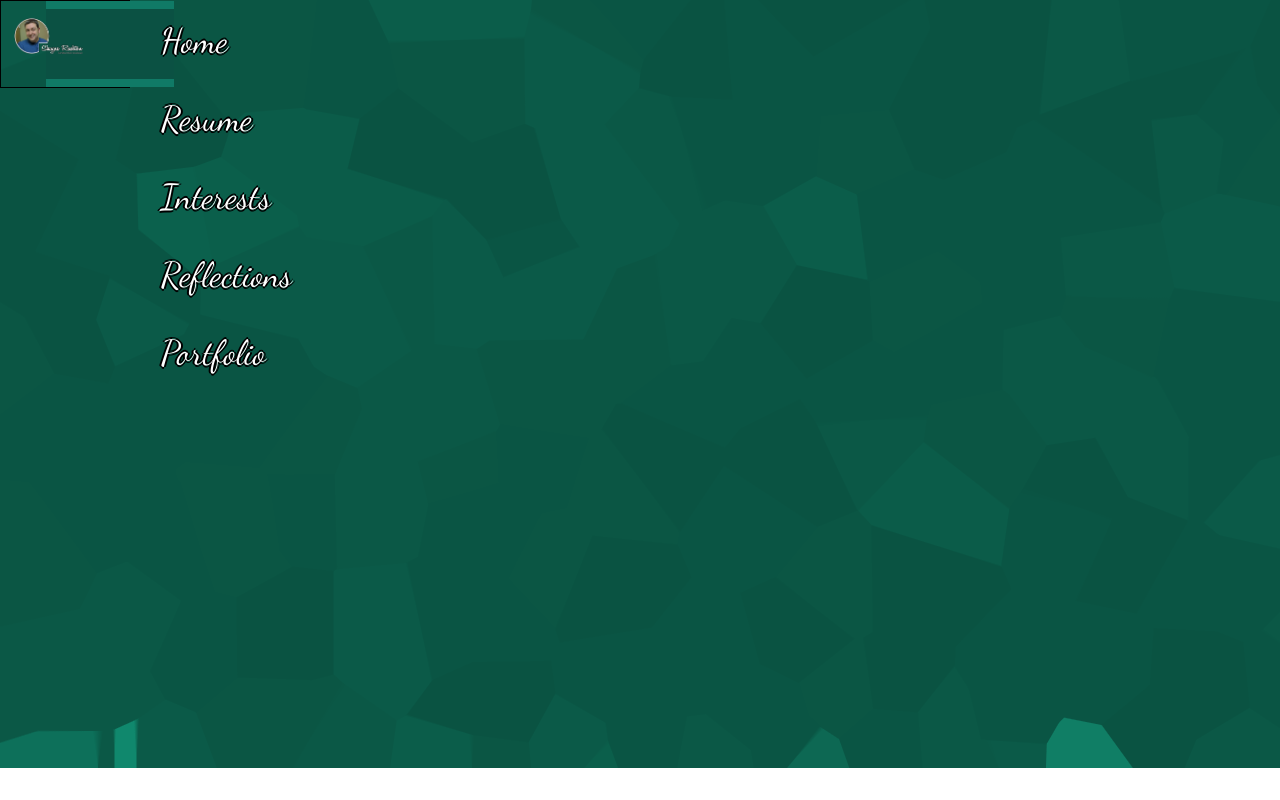
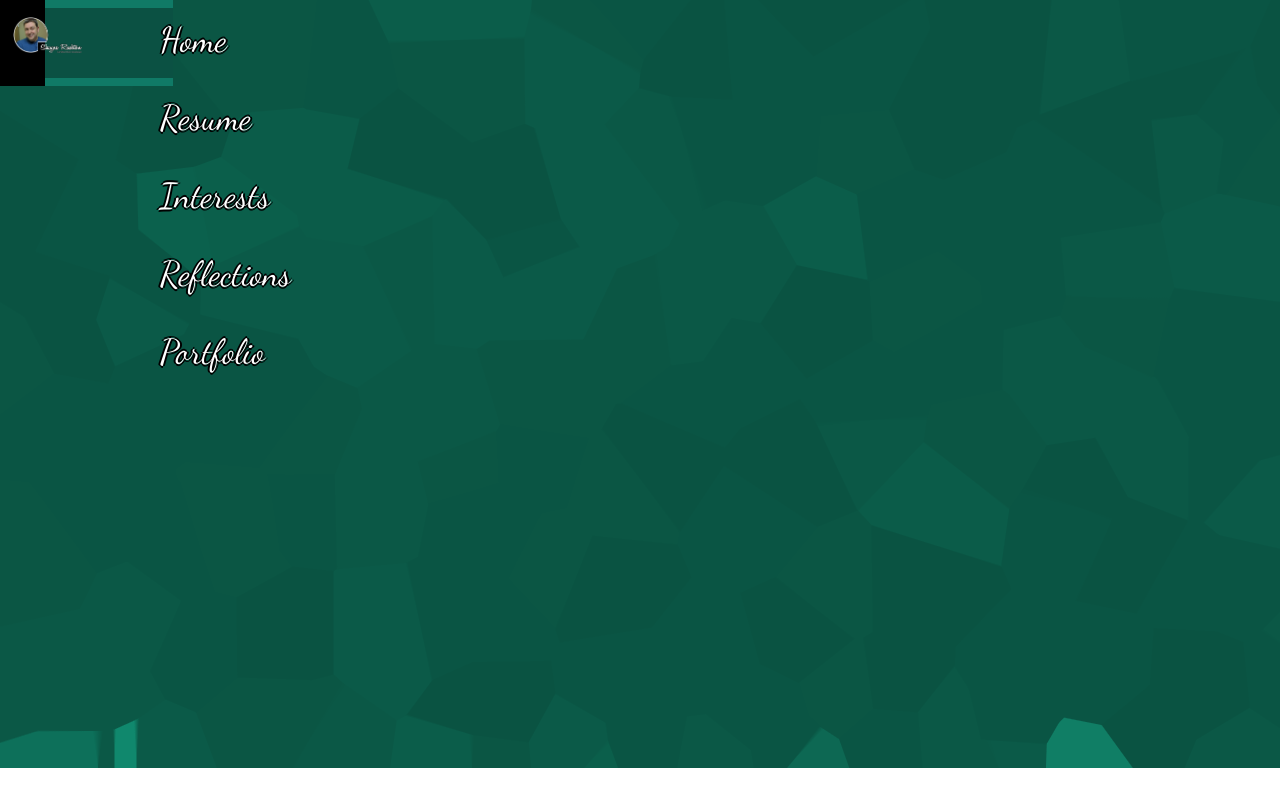
Before and after one commit to mshaynerush/portfolio, a plain HTML site: page index.html in a window 1280 px wide. Drawn offline with Linux system fonts and the light colour scheme.

Commit message:
Update style.css

```diff
--- a/style.css
+++ b/style.css
@@ -14,7 +14,7 @@ body
 	width: 10%;
 	height: 100%;
 	position: relative;
-	border: 1px solid black;
+	background-color: black;
 }
 
 .oxygen-header
```
